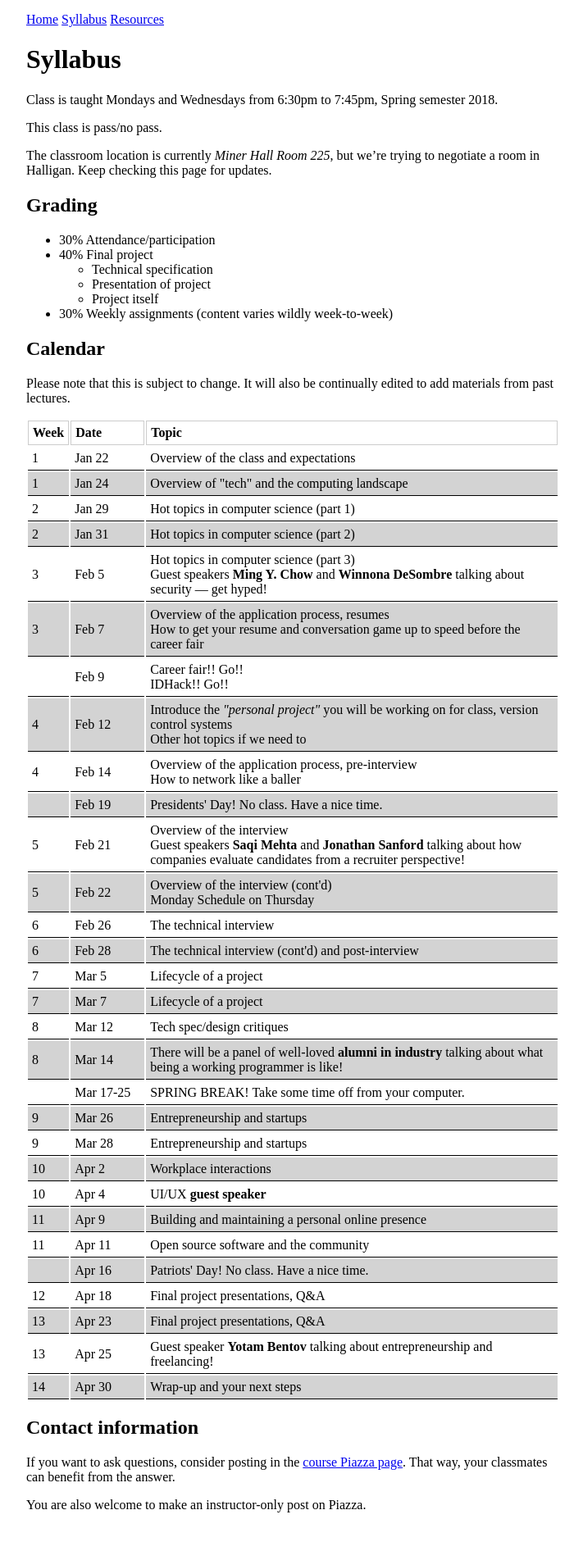
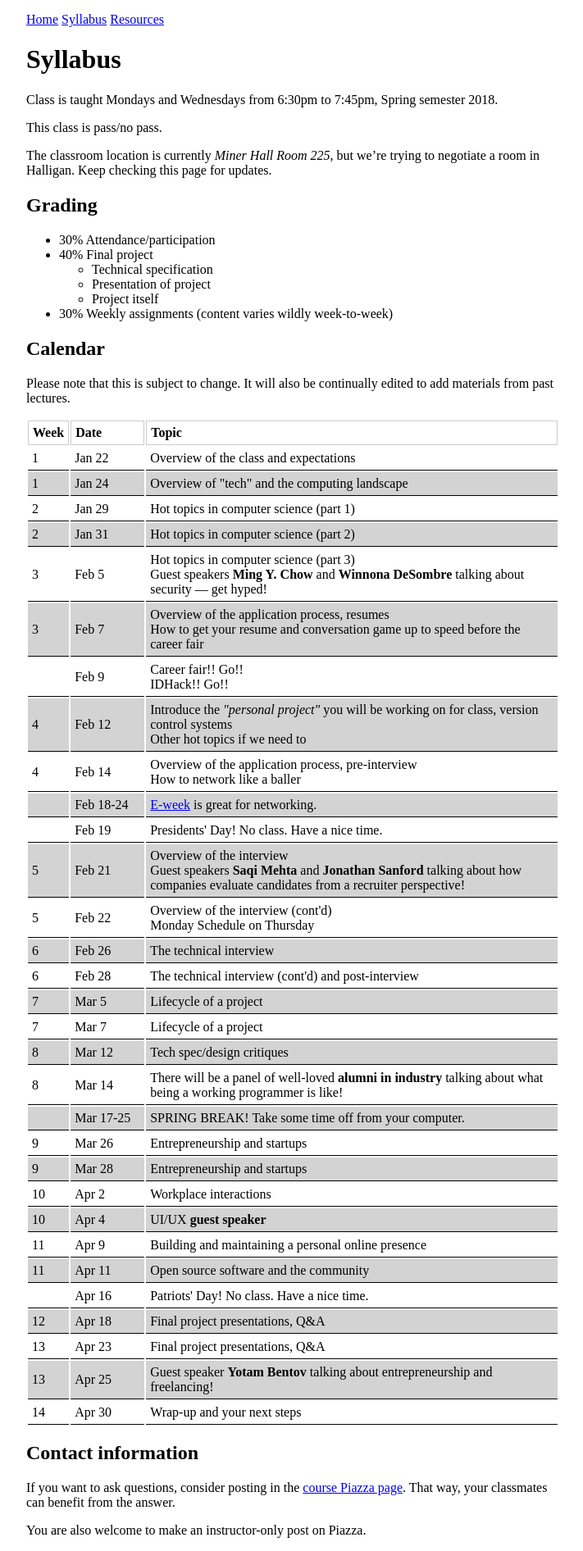
Before and after one commit to tekknolagi/excollege, a Jekyll site: the page built from syllabus.md, in a window 1280 px wide. Shown: the whole page at 82% size, without its empty margins (16-727 px from the left). Built offline with Jekyll 4.4.1, drawn with Linux system fonts in a browser that asks for light colours; before the commit the page ends 1861 px from its top, so only the background shows below that.

Commit message:
Add E-week

```diff
--- a/syllabus.md
+++ b/syllabus.md
@@ -92,6 +92,13 @@ to add materials from past lectures.
             <br />
             How to network like a baller
             </td>
+        </tr>
+        <tr>
+            <td></td>
+            <td>Feb 18-24</td>
+            <td>
+            <a href="http://go.tufts.edu/eweek">E-week</a> is great for
+            networking.</td>
         </tr>
         <tr>
             <td></td>
```
